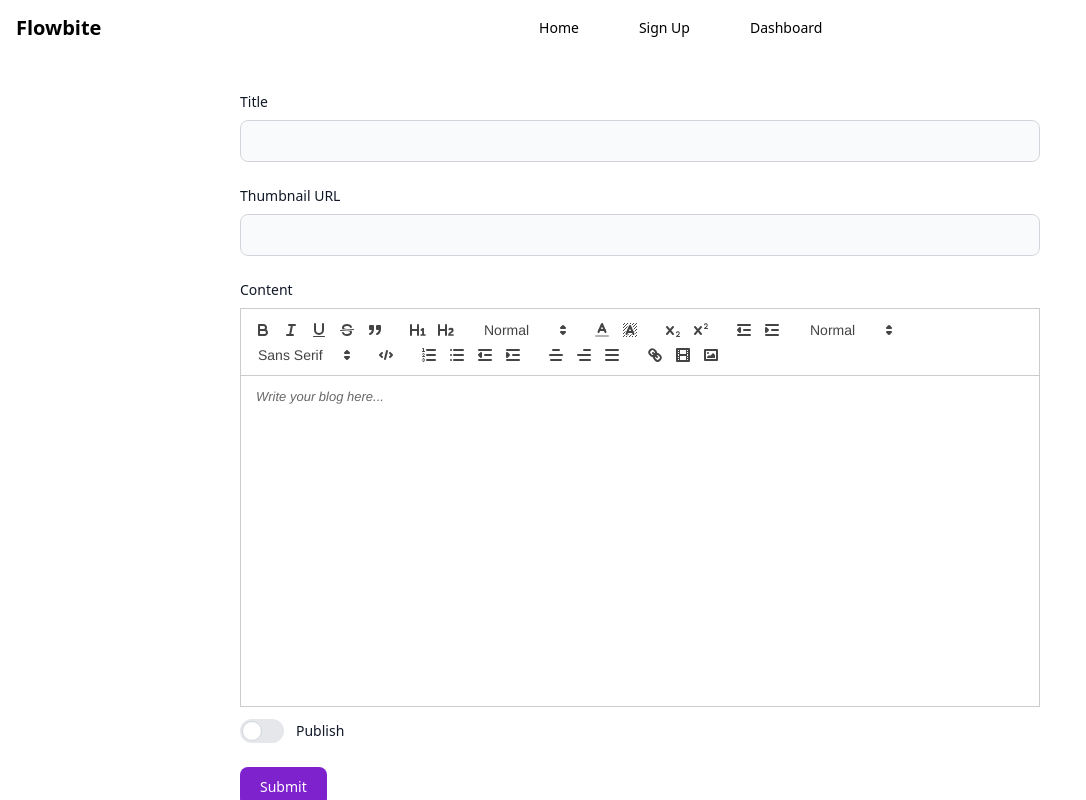
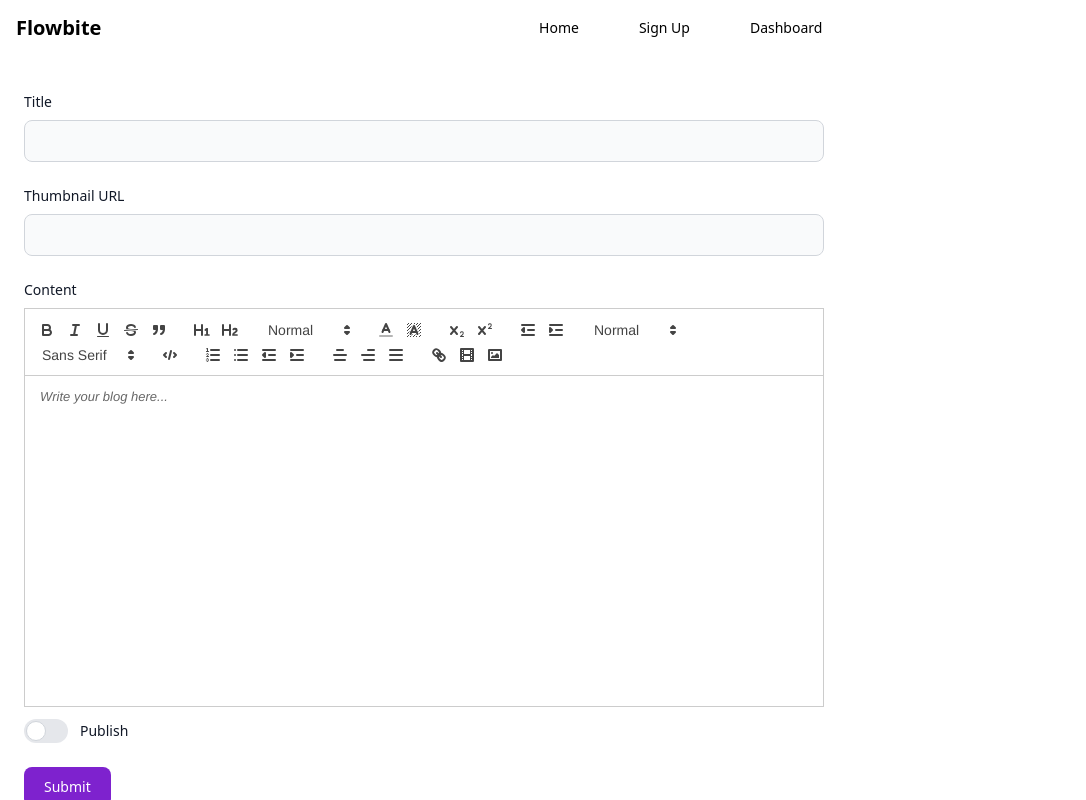
Before and after one commit to AmalkrishnaAS/Blog-frontend, a Next.js app: page /create in a window 1280 px wide. Shown: the whole page, without its empty margins (0-1086 px from the left). Built offline with nearby package versions, Linux system fonts and the light colour scheme.

Commit message:
nav change

```diff
--- a/pages/create.jsx
+++ b/pages/create.jsx
@@ -62,17 +62,17 @@ function App({setprogress}) {
   }
 
     return(
-        <div>
+        <div className="max-w-[800px] mx-6">
       <form className="max-w-[300px] sm:max-w-[800px] flex flex-col m-auto" onSubmit={handleSubmit}>
 
 
 <div class="mb-6">
     <label for="base-input" class="block mb-2 text-sm font-medium text-gray-900 ">Title</label>
-    <input type="text" id="base-input" name="title" class="bg-gray-50 border border-gray-300 text-gray-900 text-sm rounded-lg  focus:border-purple-700 block w-full p-2.5 " onChange={handleChange} required />
+    <input type="text" id="base-input" name="title" class="bg-gray-50 border border-gray-300 text-gray-900 text-sm rounded-lg  focus:border-purple-500 block w-full p-2.5 " onChange={handleChange} required />
 </div>
 <div class="mb-6">
     <label for="base-input" class="block mb-2 text-sm font-medium text-gray-900 ">Thumbnail URL</label>
-    <input type="text" name="thumbnail" id="base-input" class="bg-gray-50 border border-gray-300 text-gray-900 text-sm rounded-lg  focus:border-purple-700 block w-full p-2.5 " onChange={handleChange} />
+    <input type="text" name="thumbnail" id="base-input" class="bg-gray-50 border border-gray-300 text-gray-900 text-sm rounded-lg  focus:border-purple-500 block w-full p-2.5 " onChange={handleChange} />
 </div>
 <div class="mb-3">
     <label for="base-input" class="block mb-2 text-sm font-medium text-gray-900 ">Content</label>
--- a/styles/globals.css
+++ b/styles/globals.css
@@ -5,6 +5,7 @@
 
  .ql-editor {
    min-height: 330px;
+
  }
 
  ::-webkit-scrollbar {
```
